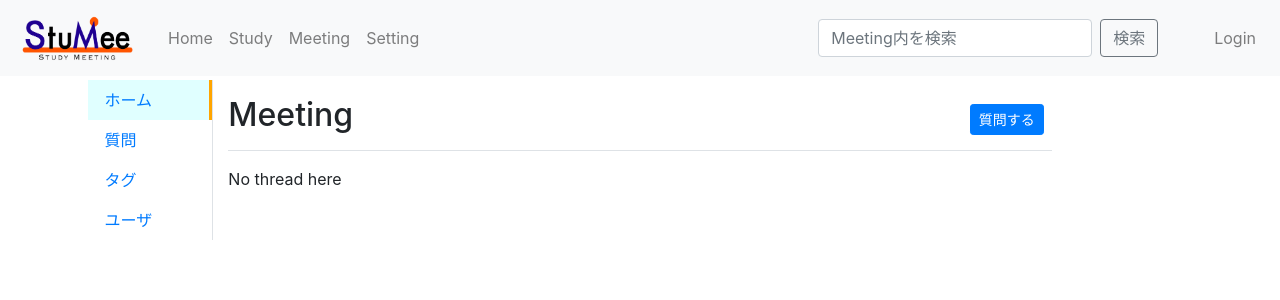
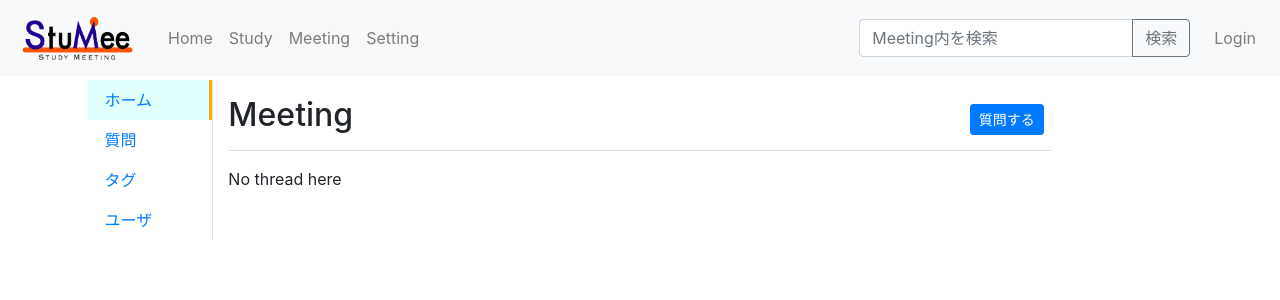
Before and after one commit to Ryuji-commit/StuMee, a Django app: page /meeting/ in a window 1280 px wide. Shown: the top 300 px of the page. Run offline with Django 3.2, Linux system fonts and the light colour scheme; data that the repository does not hold is empty; some libraries are stand-ins or nearby versions.

Commit message:
Change search form.

```diff
--- a/stumee_meeting/templates/stumee_meeting/meeting_base.html
+++ b/stumee_meeting/templates/stumee_meeting/meeting_base.html
@@ -45,9 +45,16 @@
 
                 <ul class="navbar-nav">
                     <!-- Meeting search form -->
-                    <form class="form-inline my-2 my-lg-0 mr-5" action="{% url 'stumee_search:meeting_search' %}" method="get">
-                          <input name="meeting_search_form" type="search" class="form-control mr-sm-2" placeholder="Meeting内を検索" aria-label="検索..." value="{{ request.GET.search_form }}">
-                          <button type="submit" class="btn btn-outline-secondary my-2 my-sm-0">検索</button>
+                    <form class="form-inline my-lg-0 mr-3" action="{% url 'stumee_search:meeting_search' %}" method="get">
+                        <div class="input-group">
+                            <input name="meeting_search_form" type="search" class="form-control" placeholder="Meeting内を検索"
+                                     aria-label="検索..." value="{{ request.GET.meeting_search_form }}" aria-describedby="button-addon2">
+                            <div class="input-group-append">
+                                <button type="submit" class="btn btn-outline-secondary my-2 my-sm-0" id="button-addon2">
+                                    検索
+                                </button>
+                            </div>
+                        </div>
                     </form>
 
                     {% if user.is_authenticated %}
```
